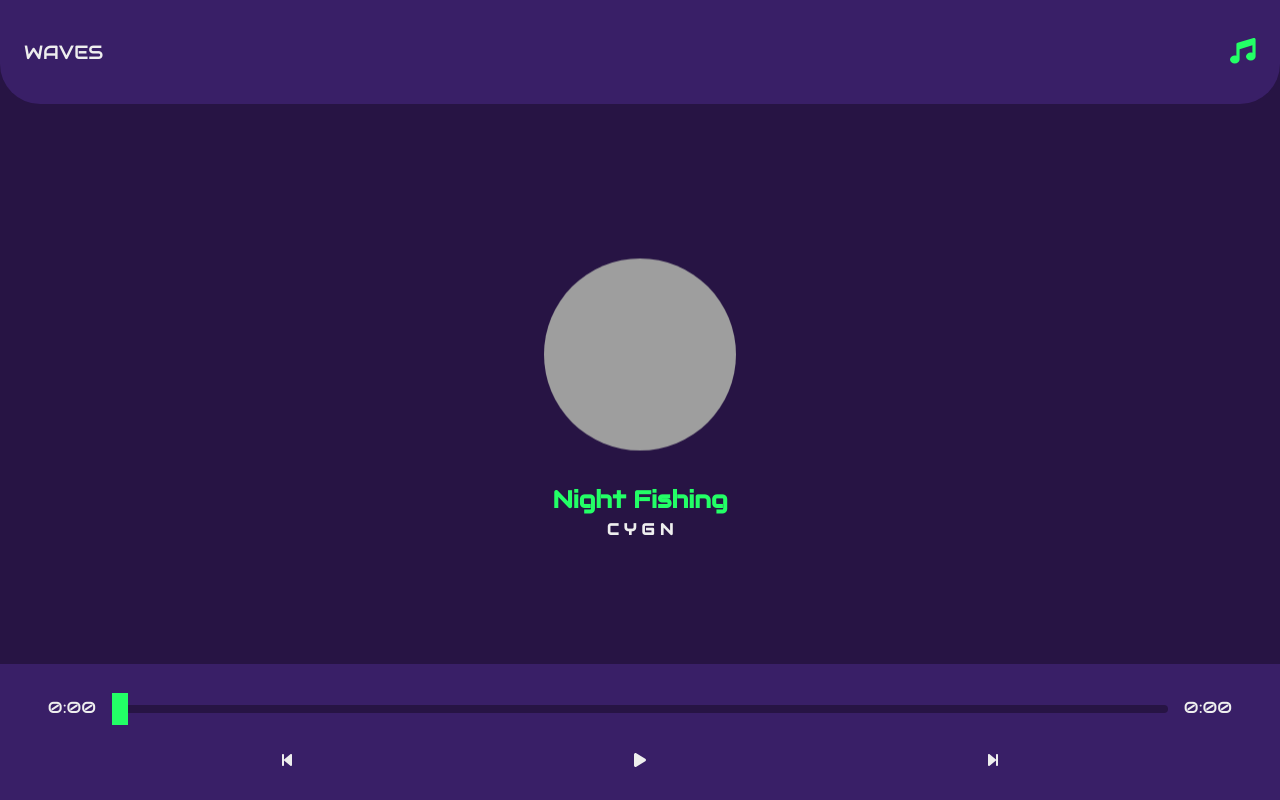
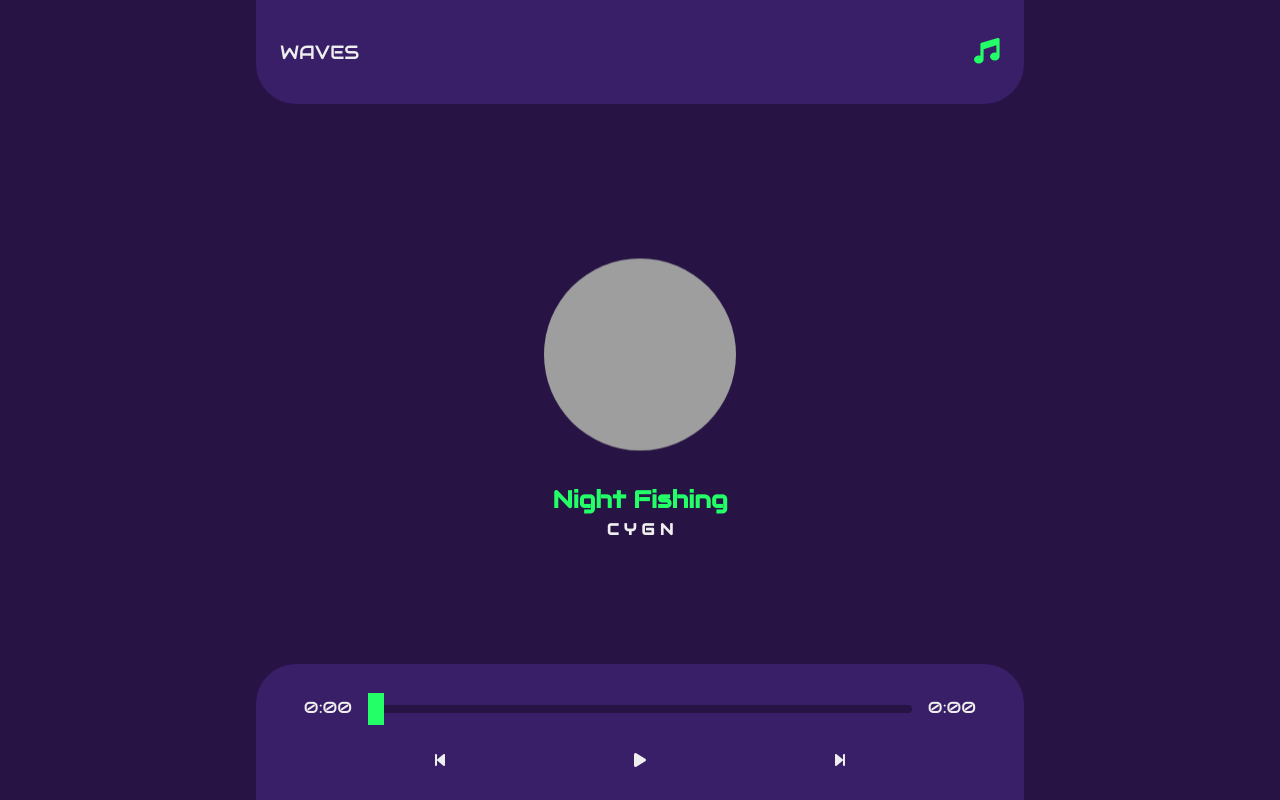
Before and after one commit to chrisvn188/personal-music-player, a React (Create React App) app: page / in a window 1280 px wide. Built offline with nearby package versions, Linux system fonts and the light colour scheme; grey boxes are pictures that could not be loaded.

Commit message:
Add media queries

```diff
--- a/src/App.js
+++ b/src/App.js
@@ -1,6 +1,7 @@
 import { useState, useRef } from 'react';
 import { GlobalStyle, Nav, Library, Song, Player } from './components';
 import { getSongs } from './data';
+import { randomNumberInRange } from './utils';
 
 function App() {
   const audioRef = useRef(null);
@@ -33,6 +34,12 @@ function App() {
     }
   };
 
+  const playRandomSong = () => {
+    const randomIndex = randomNumberInRange(songs.length);
+    setCurrentSong(songs[randomIndex]);
+    setPlayStatus(true);
+  };
+
   return (
     <div className='App'>
       <GlobalStyle />
@@ -52,6 +59,9 @@ function App() {
         currentTime={currentTime}
         duration={duration}
         setCurrentTime={setCurrentTime}
+        setCurrentSong={setCurrentSong}
+        songs={songs}
+        currentSong={currentSong}
       />
       <audio
         ref={audioRef}
@@ -59,6 +69,7 @@ function App() {
         onLoadedMetadata={loadSongDuration}
         onTimeUpdate={updateTime}
         onLoadedData={autoPlaySong}
+        onEnded={playRandomSong}
       />
     </div>
   );
--- a/src/components/Nav.jsx
+++ b/src/components/Nav.jsx
@@ -40,6 +40,11 @@ const StyledNav = styled.nav`
     font-size: 0.8rem;
     cursor: pointer;
   }
+  @media (min-width: 1024px) {
+    width: 60%;
+    left: 50%;
+    transform: translateX(-50%);
+  }
 `;
 
 export default Nav;
--- a/src/components/Player.jsx
+++ b/src/components/Player.jsx
@@ -6,15 +6,18 @@ import {
   faPlay,
   faPause,
 } from '@fortawesome/free-solid-svg-icons';
-import { formatTime } from '../utils';
+import { formatTime, checkIndex } from '../utils';
 
 function Player({
   audioRef,
   playStatus,
   setPlayStatus,
+  duration,
   currentTime,
-  duration,
   setCurrentTime,
+  setCurrentSong,
+  songs,
+  currentSong,
 }) {
   const playSongHandler = () => {
     if (playStatus) {
@@ -30,6 +33,22 @@ function Player({
     const timeValue = e.target.value;
     setCurrentTime(timeValue);
     audioRef.current.currentTime = timeValue;
+  };
+
+  const skipSongHandler = (direction) => {
+    const currentIndex = songs.findIndex((song) => song.id === currentSong.id);
+
+    if (direction === 'skip-backward') {
+      const prevIndex = checkIndex(songs, currentIndex - 1);
+      setCurrentSong(songs[prevIndex]);
+      setPlayStatus(true);
+    }
+
+    if (direction === 'skip-forward') {
+      const nextIndex = checkIndex(songs, currentIndex + 1);
+      setCurrentSong(songs[nextIndex]);
+      setPlayStatus(true);
+    }
   };
 
   return (
@@ -48,13 +67,21 @@ function Player({
         <div className='end-time'>{formatTime(duration)}</div>
       </div>
       <div className='play-control'>
-        <FontAwesomeIcon className='skip-back' icon={faBackwardStep} />
+        <FontAwesomeIcon
+          className='skip-back'
+          icon={faBackwardStep}
+          onClick={() => skipSongHandler('skip-backward')}
+        />
         <FontAwesomeIcon
           className='play'
           icon={playStatus ? faPause : faPlay}
           onClick={playSongHandler}
         />
-        <FontAwesomeIcon className='skip-forward' icon={faForwardStep} />
+        <FontAwesomeIcon
+          className='skip-forward'
+          icon={faForwardStep}
+          onClick={() => skipSongHandler('skip-forward')}
+        />
       </div>
     </StyledPlayer>
   );
@@ -139,6 +166,12 @@ const StyledPlayer = styled.div`
   svg {
     cursor: pointer;
   }
+  @media (min-width: 1024px) {
+    width: 60%;
+    left: 50%;
+    transform: translateX(-50%);
+    border-radius: 2.5rem 2.5rem 0 0;
+  }
 `;
 
 export default Player;
--- a/src/components/Song.jsx
+++ b/src/components/Song.jsx
@@ -20,7 +20,7 @@ const StyledSong = styled.div`
   top: 50%;
   left: 50%;
   transform: translate(-50%, -50%);
-  z-index: -2;
+  z-index: 1;
   text-align: center;
   display: flex;
   flex-direction: column;
```
